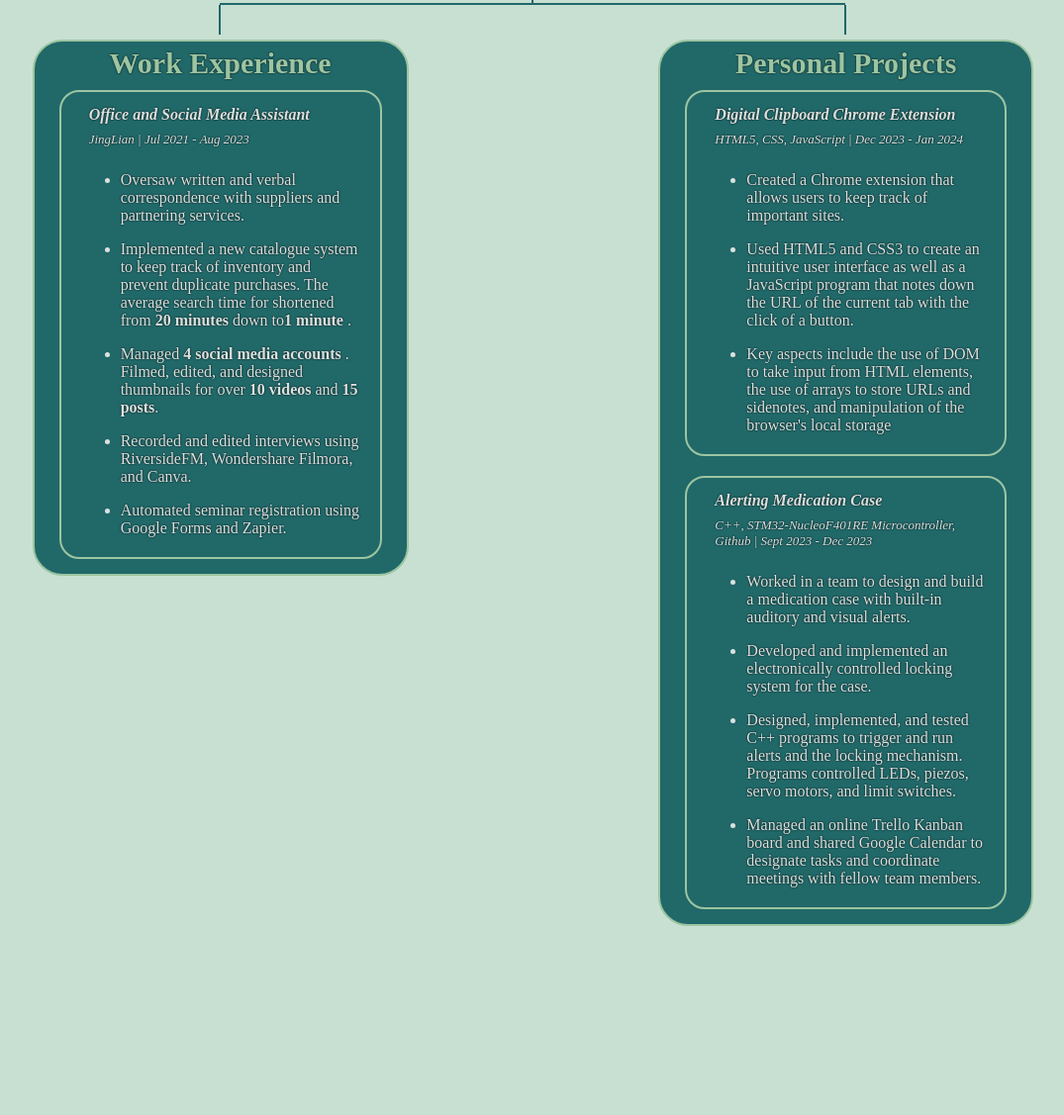
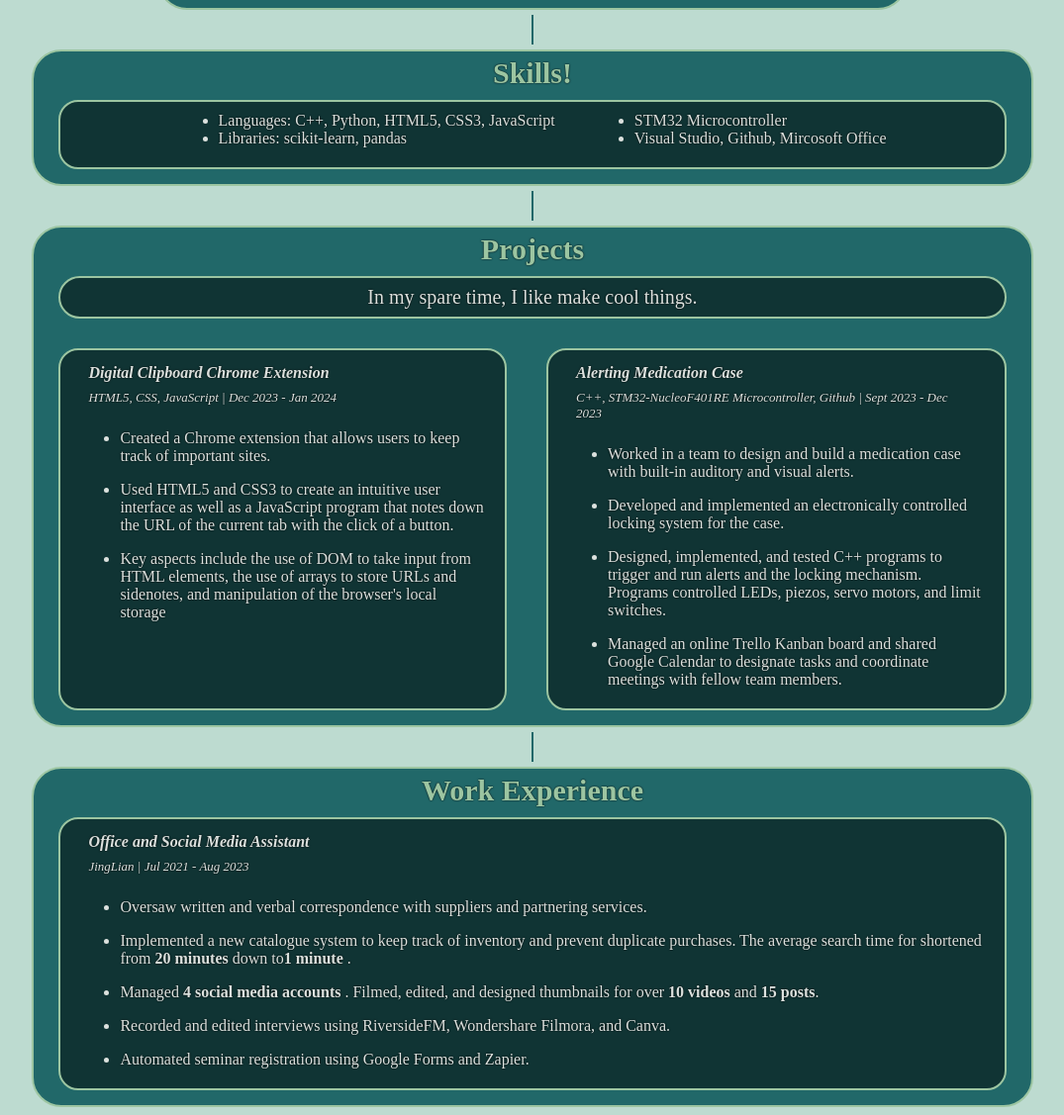
Before and after one commit to MicheC28/Personal-Portfolio-Site, a plain HTML site: page index.html in a window 1280 px wide. Shown: the part 756-1883 px from the top of the page at 99% size, without its empty margins (102-1177 px from the left). Before the commit the page ends 1705 px from the top, so only its background shows below. Drawn offline with Linux system fonts and the light colour scheme; a web font is replaced by a local one.

Commit message:
Branch Reorganization and Add Skills section

```diff
--- a/index.html
+++ b/index.html
@@ -3,6 +3,10 @@
     <link rel="stylesheet" href="style.css">
 
     <body>
+
+
+
+
         <div class="section" id="intro">
             <div id="bg">
                 <p class="subtitle1">Hello, I'm </p>
@@ -28,20 +32,112 @@
         </div>
 
         <div class="vl"></div>
-        <div class="hl"></div>
 
-        <div id="tree1">
-            <div class="vl" class="vl-tree1"></div>
-            <div class="vl" class="vl-tree1"></div>
+        <div class="section">
+            <p class="subtitle3"> Skills!</p>
+            <div class="textSection">
+                <div id="skills-list">
+
+                    <ul class="UL">
+                        <li><span class="LIspan">
+                            Languages: C++, Python, HTML5, CSS3, JavaScript
+                        </span></li>
+
+                        <li><span class="LIspan">
+                            Libraries: scikit-learn, pandas
+                        </span></li>
+
+                    </ul>
+
+                    <ul class="UL">
+
+                        <li><span class="LIspan">
+                            STM32 Microcontroller
+                        </span></li>
+
+                        <li><span class="LIspan">
+                            Visual Studio, Github, Mircosoft Office
+                        </span></li>
+
+                    </ul>
+
                 </div>
 
-        <div id="Experiences-Projects">
+
+            </div>
+        </div>
+
+        <div class="vl"></div>
 
 
-            <div id="Experiences">
+        <div class="section">
+            <p class="subtitle3"> Projects </p>
+            <p class="para"> In my spare time, I like make cool things.</p>
+
+            <div id="Projects-div">
+
+
+
+                <div class="textSection">
+                    <p class="description" style="font-style:italic;font-weight:bold;margin-bottom:0px;">Digital Clipboard Chrome Extension</p>
+                    <p class="description" style="font-size:small; font-style: italic;margin-top:0px;">
+                        HTML5, CSS, JavaScript | Dec 2023 - Jan 2024
+                    </p>
+                    <ul class="UL">
+                        <li><span class="LIspan">
+                            Created a Chrome extension that allows users to keep track of important sites.
+                        </span></li>
+                        <p></p>
+                        <li><span class="LIspan">
+                            Used HTML5 and CSS3 to create an intuitive user interface as well as a JavaScript program
+                            that notes down the URL of the current tab with the click of a button.
+                        </span></li>
+                        <p></p>
+                        <li><span class="LIspan">
+                            Key aspects include the use of DOM to take input from HTML elements, the use of arrays to
+                            store URLs and sidenotes, and manipulation of the browser's local storage
+                        </span></li>
+
+                    </ul>
+                </div>
+
+
+
+                <div class="textSection">
+                    <p class="description" style="font-style:italic; font-weight: bold; margin-bottom:0px;">Alerting Medication Case</p>
+                    <p class="description" style="font-size:small; font-style: italic; margin-top:0px;">
+                        C++, STM32-NucleoF401RE Microcontroller, Github | Sept 2023 - Dec 2023
+                    </p>
+                    <ul class="UL">
+                        <li><span class="LIspan">
+                            Worked in a team to design and build a medication case with built-in auditory and visual alerts.
+                        </span></li>
+                        <p></p>
+                        <li><span class="LIspan">
+                            Developed and implemented an electronically controlled locking system for the case.
+                        </span></li>
+                        <p></p>
+                        <li><span class="LIspan">
+                            Designed, implemented, and tested C++ programs to trigger and run alerts and the locking
+                            mechanism. Programs controlled LEDs, piezos, servo motors, and limit switches.
+                        </span></li>
+                        <p></p>
+                        <li><span class="LIspan">
+                            Managed an online Trello Kanban board and shared Google Calendar to designate tasks and
+                            coordinate meetings with fellow team members.
+                        </span></li>
+                    </ul>
+                </div>
+
+            </div>
+
+        </div>
+
+        <div class="vl"></div>
+
         <div class="section">
             <p class="subtitle3"> Work Experience</p>
-
+                <div id="Experiences-div">
                     <div class="textSection">
                         <p class="description" style="font-style:italic; font-weight:bold;margin-bottom:0px;"> Office and Social Media Assistant </p>
 
@@ -68,68 +164,8 @@
                         </ul>
 
                     </div>
-
                 </div>
         </div>
-
-            <div id="Projects">
-                <div class="section">
-                    <p class="subtitle3"> Personal Projects</p>
-                    <div class="textSection">
-                        <p class="description" style="font-style:italic;font-weight:bold;margin-bottom:0px;">Digital Clipboard Chrome Extension</p>
-                        <p class="description" style="font-size:small; font-style: italic;margin-top:0px;">
-                            HTML5, CSS, JavaScript | Dec 2023 - Jan 2024
-                        </p>
-                        <ul class="UL">
-                            <li><span class="LIspan">
-                                Created a Chrome extension that allows users to keep track of important sites.
-                            </span></li>
-                            <p></p>
-                            <li><span class="LIspan">
-                                Used HTML5 and CSS3 to create an intuitive user interface as well as a JavaScript program
-                                that notes down the URL of the current tab with the click of a button.
-                            </span></li>
-                            <p></p>
-                            <li><span class="LIspan">
-                                Key aspects include the use of DOM to take input from HTML elements, the use of arrays to
-                                store URLs and sidenotes, and manipulation of the browser's local storage
-                            </span></li>
-
-                        </ul>
-                    </div>
-
-                    <div class="textSection">
-                        <p class="description" style="font-style:italic; font-weight: bold; margin-bottom:0px;">Alerting Medication Case</p>
-                        <p class="description" style="font-size:small; font-style: italic; margin-top:0px;">
-                            C++, STM32-NucleoF401RE Microcontroller, Github | Sept 2023 - Dec 2023
-                        </p>
-                        <ul class="UL">
-                            <li><span class="LIspan">
-                                Worked in a team to design and build a medication case with built-in auditory and visual alerts.
-                            </span></li>
-                            <p></p>
-                            <li><span class="LIspan">
-                                Developed and implemented an electronically controlled locking system for the case.
-                            </span></li>
-                            <p></p>
-                            <li><span class="LIspan">
-                                Designed, implemented, and tested C++ programs to trigger and run alerts and the locking
-                                mechanism. Programs controlled LEDs, piezos, servo motors, and limit switches.
-                            </span></li>
-                            <p></p>
-                            <li><span class="LIspan">
-                                Managed an online Trello Kanban board and shared Google Calendar to designate tasks and
-                                coordinate meetings with fellow team members.
-                            </span></li>
-                        </ul>
-                    </div>
-            </div>
-
-
-
-
-        </div>
-
 
     </body>
 
--- a/style.css
+++ b/style.css
@@ -7,28 +7,29 @@
     border-radius: 30px;
     padding: 5px;
     border: 2px solid #9CC5A1;
-    margin-left: 20%;
-    margin-right: 20%;
+    margin-left: 10%;
+    margin-right: 10%;
     margin-top:5px;
     margin-bottom:5px;
 
 }
 
 #intro{
-    margin-left:10%;
-    margin-right:10%;
+    margin-top:30px;
+    margin-left:30%;
+    margin-right:30%;
 }
 
 #about{
-    margin-left:10%;
-    margin-right:10%;
-    padding-left:10%;
-    padding-right:10%;
+    margin-left:20%;
+    margin-right:20%;
+    padding-left:0%;
+    padding-right:0%;
 }
 
 
 body {
-    background: #c8e0d2;
+    background: #bddbd0;
     min-width: 500px;
 
 
@@ -81,13 +82,15 @@ body {
 }
 
 img{
-    width:50%;
+    width:100%;
     margin-bottom:0px;
     margin-top:15px;
+    /*
     border-radius: 30px;
     border-top: 2px solid #9CC5A1;
     border-left: 2px solid #9CC5A1;
     border-right: 2px solid #9CC5A1;
+    */
     /*
     border-radius: 30px;
     width: 50%;
@@ -108,7 +111,7 @@ img{
     margin-left:2%;
     margin-right:2%;
     margin-top:2%;
-
+    background: rgba(0,0,0,0.5);
     padding:0px;
 }
 
@@ -122,6 +125,9 @@ img{
     padding: 8px 16px;
     text-shadow: 0px 0px 2px black;
     border: 2px solid #9CC5A1;
+    font-size:20px;
+    background:rgba(0,0,0,0.5);
+
 
 }
 
@@ -181,9 +187,10 @@ img{
 
 .textSection{
     margin:10px 20px;
-    min-width:60%;
+    min-width:40%;
     border-radius: 20px;
     border: 2px solid #9CC5A1;
+    background:rgba(0,0,0,0.5)
 }
 
 .UL{
@@ -195,16 +202,21 @@ img{
     text-shadow: 0px 0px 2px black;
 }
 
-/*
-#Experiences{
-    min-width:80%;
-    margin-left:40%;
+#Projects-div{
+    display:flex;
+    flex-direction: row;
+    justify-content: center;
 
 }
 
-#Projects{
-    min-width:80%;
-    margin-right:40%;
+#Experiences-div{
+    display:flex;
+    flex-direction: row;
+    justify-content: center;
+}
 
+#skills-list{
+    display:flex;
+    flex-direction:row;
+    justify-content: center;
 }
-*/
```
Lines whose indentation alone changed are shown as unchanged.
